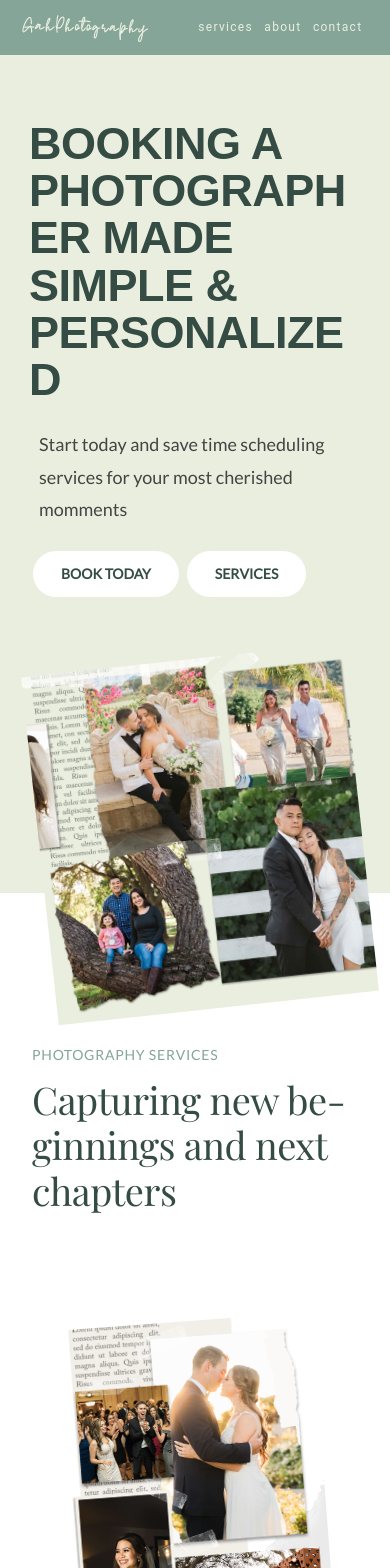
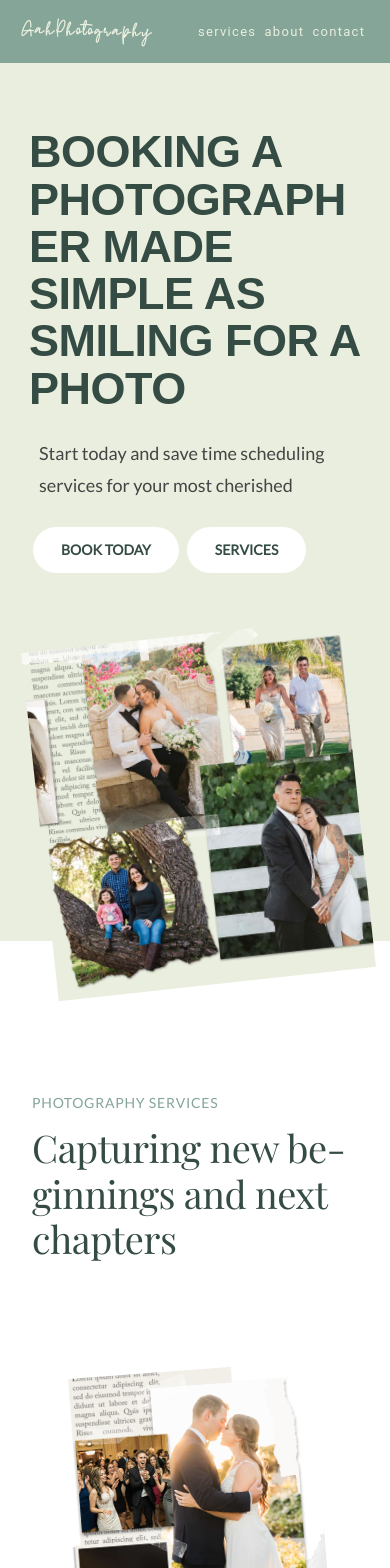
Before and after one commit to gah-code/ghp-app, a React (Create React App) app: page / in a window 390 px wide. Shown: the top 1568 px of the page. Built offline with nearby package versions, Linux system fonts and the light colour scheme.

Commit message:
Header Hero Text & Navbar height

```diff
--- a/src/App.js
+++ b/src/App.js
@@ -3,22 +3,20 @@ import Header from './components/Layout/Header';
 import Services from './components/Misc/Services';
 import About from './components/Layout/About';
 import Footer from './components/Layout/Footer';
-import Form from './components/Misc/Form';
+// import Form from './components/Misc/Form';
 
 import '../src/styles/main.scss';
 
-function App () {
+function App() {
   return (
-    <div className="App">
-
+    <div className='App'>
       <NavBar />
       <Header />
       <Services />
 
-      <Form />
+      {/* <Form /> */}
       <About />
       <Footer />
-
     </div>
   );
 }
--- a/src/components/Layout/Header.scss
+++ b/src/components/Layout/Header.scss
@@ -155,11 +155,11 @@ p.description {
 
 @media (max-width: 34em) {
   .section-hero {
-    padding: 5rem 0.1rem 18.8rem 0.1rem;
+    padding: 5rem 0.1rem 22.8rem 0.1rem;
   }
 
   header {
-    height: 85vh;
+    height: 90vh;
   }
 
   .hero-text-box {
@@ -167,7 +167,7 @@ p.description {
   }
 
   .hero-img {
-    width: 103%;
+    width: 102%;
     transform: rotateZ(-6.2deg);
   }
 }
--- a/src/components/Layout/HeaderBox.js
+++ b/src/components/Layout/HeaderBox.js
@@ -9,13 +9,14 @@ const HeroBox = () => {
   return (
     <div className='hero-text-box'>
       <h1 className='heading-primary'>
-        {' '}
-        Booking a photographer made simple & personalized
-        {/* A laugh today a <strong>memory</strong> tomorrow */}
+        Booking a photographer made simple as smiling for a photo
       </h1>
       <p className='description'>
         Start today and save time scheduling services for your most cherished
-        momments
+        {/* A laugh today a memory tomorrow */}
+        {/* made simple & personalized */}
+        {/* Start today and save time scheduling services for your most cherished
+        momments */}
         {/* Capturing; stories, experiences and life through calculated clicks
         for present ones and future generations to come.. */}
       </p>
--- a/src/components/Navigation/NavBar.scss
+++ b/src/components/Navigation/NavBar.scss
@@ -89,15 +89,18 @@ nav {
 }
 
 @media (max-width: 34em) {
+  nav {
+    min-height: 7.5vh;
+  }
   .nav-links {
     width: 45%;
   }
 
   .logo h4 {
-    font-size: 2em;
+    font-size: 2.1em;
   }
 
   .nav-links a {
-    font-size: 1.2rem;
+    font-size: 1.3rem;
   }
 }
```
Also changed, not shown: 1 other file (tests, documents, lock files or other folders).
